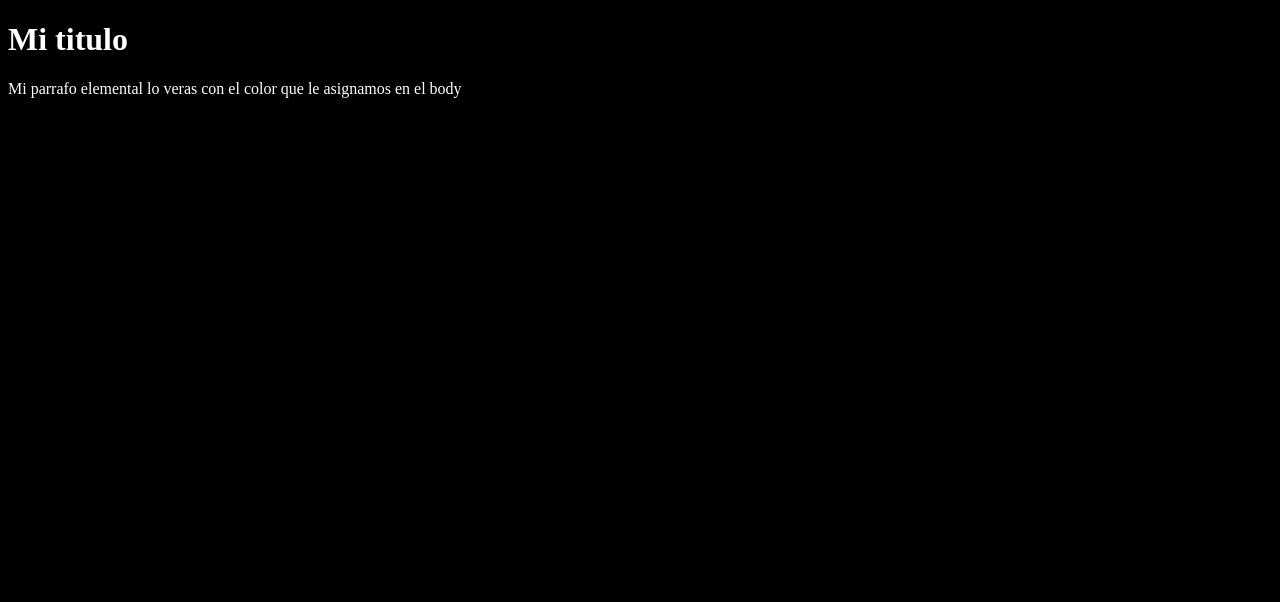
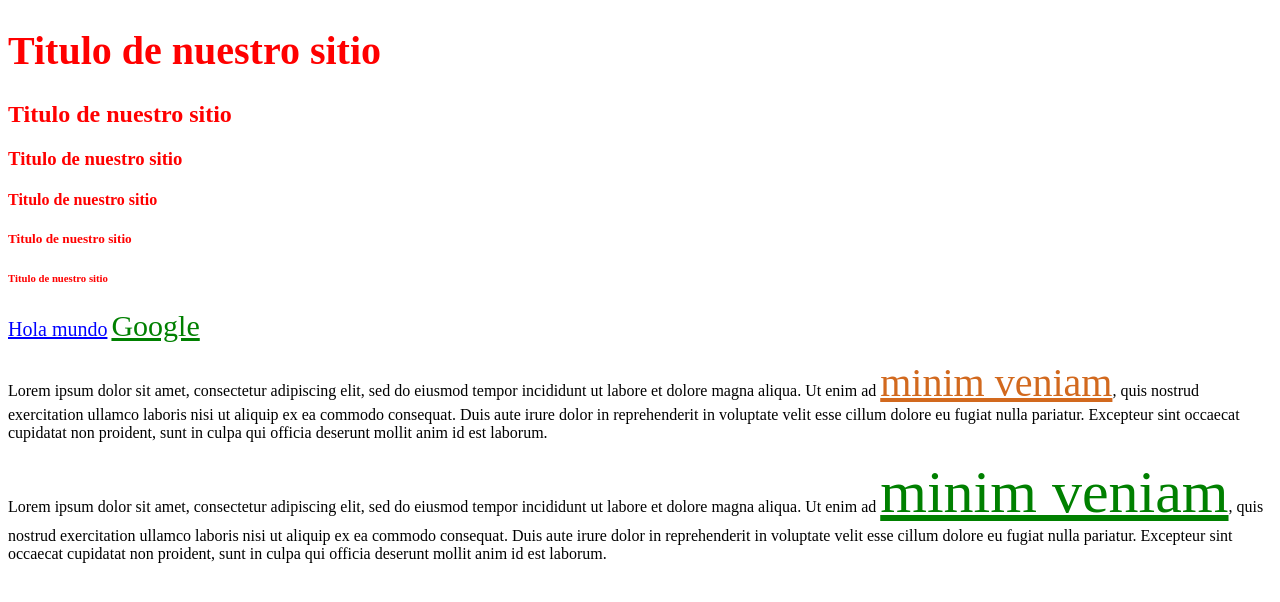
Before and after one commit to davidmriverog/curso-css, a website: page eje_css_002/index.html in a window 1280 px wide. Drawn offline with Linux system fonts and the light colour scheme; files that its build step writes are made by us from their sources.

Commit message:
ejercicio nro.2, manejo de selectores

```diff
--- a/eje_css_002/index.html
+++ b/eje_css_002/index.html
@@ -2,13 +2,25 @@
 <html lang="en">
 <head>
   <meta charset="UTF-8">
-  <title>Ejercicio nro.2 - Introduccion</title>
+  <title>Ejercicio nro.2 - Uso de selectores</title>
   <link rel="stylesheet" type="text/css" href="dist/css/theme.min.css">
 </head>
 <body>
-  <h1>Mi titulo</h1>
+  <h1>Titulo de nuestro sitio</h1>
+  <h2>Titulo de nuestro sitio</h2>
+  <h3>Titulo de nuestro sitio</h3>
+  <h4>Titulo de nuestro sitio</h4>
+  <h5>Titulo de nuestro sitio</h5>
+  <h6 class="green">Titulo de nuestro sitio</h6>
+
+  <a href="#" id="crear-color">Hola mundo</a>
+  <a href="https://www.google.com" >Google</a>
   <p>
-    Mi parrafo elemental lo veras con el color que le asignamos en el body
+    Lorem ipsum dolor sit amet, consectetur adipiscing elit, sed do eiusmod tempor incididunt ut labore et dolore magna aliqua. Ut enim ad  <a href="#" class="yellow"> minim veniam</a>, quis nostrud exercitation ullamco laboris nisi ut aliquip ex ea commodo consequat. Duis aute irure dolor in reprehenderit in voluptate velit esse cillum dolore eu fugiat nulla pariatur. Excepteur sint occaecat cupidatat non proident, sunt in culpa qui officia deserunt mollit anim id est laborum.
+  </p>
+  <p>
+    Lorem ipsum dolor sit amet, consectetur adipiscing elit, sed do eiusmod tempor incididunt ut labore et dolore magna aliqua. Ut enim ad  <span><a href="#" class="green"> minim veniam</a></span>, quis nostrud exercitation ullamco laboris nisi ut aliquip ex ea commodo consequat. Duis aute irure dolor in reprehenderit in voluptate velit esse cillum dolore eu fugiat nulla pariatur. Excepteur sint occaecat cupidatat non proident, sunt in culpa qui officia deserunt mollit anim id est laborum.
+
   </p>
 </body>
 </html>
--- a/eje_css_002/src/css/styles.css
+++ b/eje_css_002/src/css/styles.css
@@ -1,6 +1,61 @@
-/* Ejemplo basico de como hacer un css basico */
+/*
+*{
+  margin: 0;
+  padding: 0;
+  color:red;
+} */
 
-body {
-  background: #000000;
-  color: #fff;
+/*
+h2{
+  color: red;
+} */
+
+/* aplicamos el selector para todos los h */
+h1,h2,h3,h4,h5,h6{
+  color: red;
 }
+
+/* ahora quiero que solamente el h1 tenga un tamaño distintos a los demas */
+h1{
+  font-size: 50px;
+}
+
+/* ahora quiero que solamente el h2 tenga un tamaño distintos a los demas */
+h1{
+  font-size: 40px;
+}
+
+/* ahora usamos elementos descendentes para su estilos */
+a{
+  font-size: 20px;
+  color: red;
+}
+
+a[href="https://www.google.com"]{
+  color:green;
+  font-size: 30px;
+}
+
+p a {
+  font-size: 40px;
+}
+
+p span a{
+  font-size: 60px;
+  color:  #7FFF00;
+}
+
+/* creamos una clase y lo podemos usar varias veces*/
+.yellow{
+  color: #D2691E;
+}
+
+/* selector dentro de una clase */
+p .green{
+  color: green;
+}
+
+/* creamos un identificador q solo se usa una vez */
+#crear-color{
+  color: blue;
+}
```
